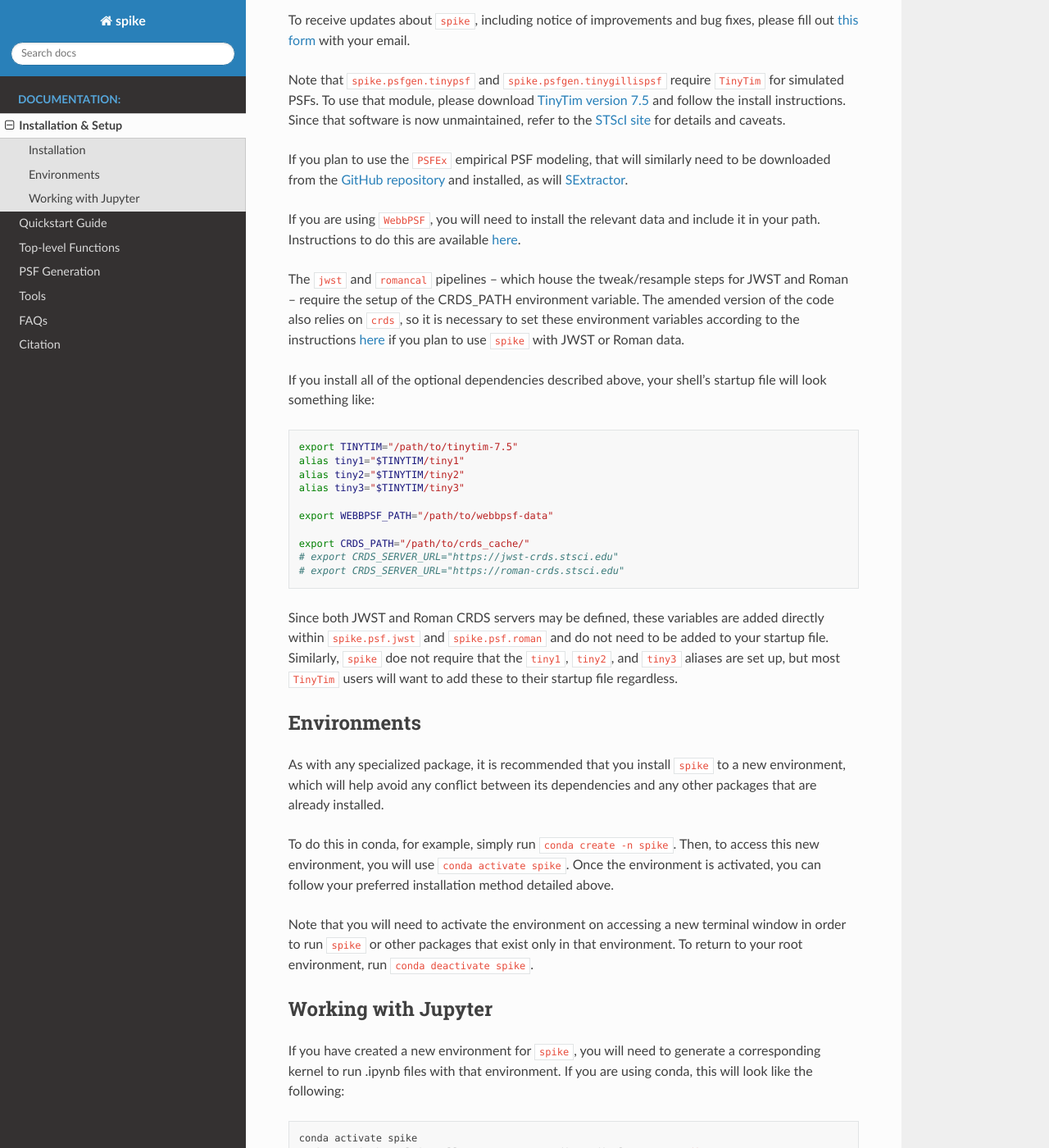
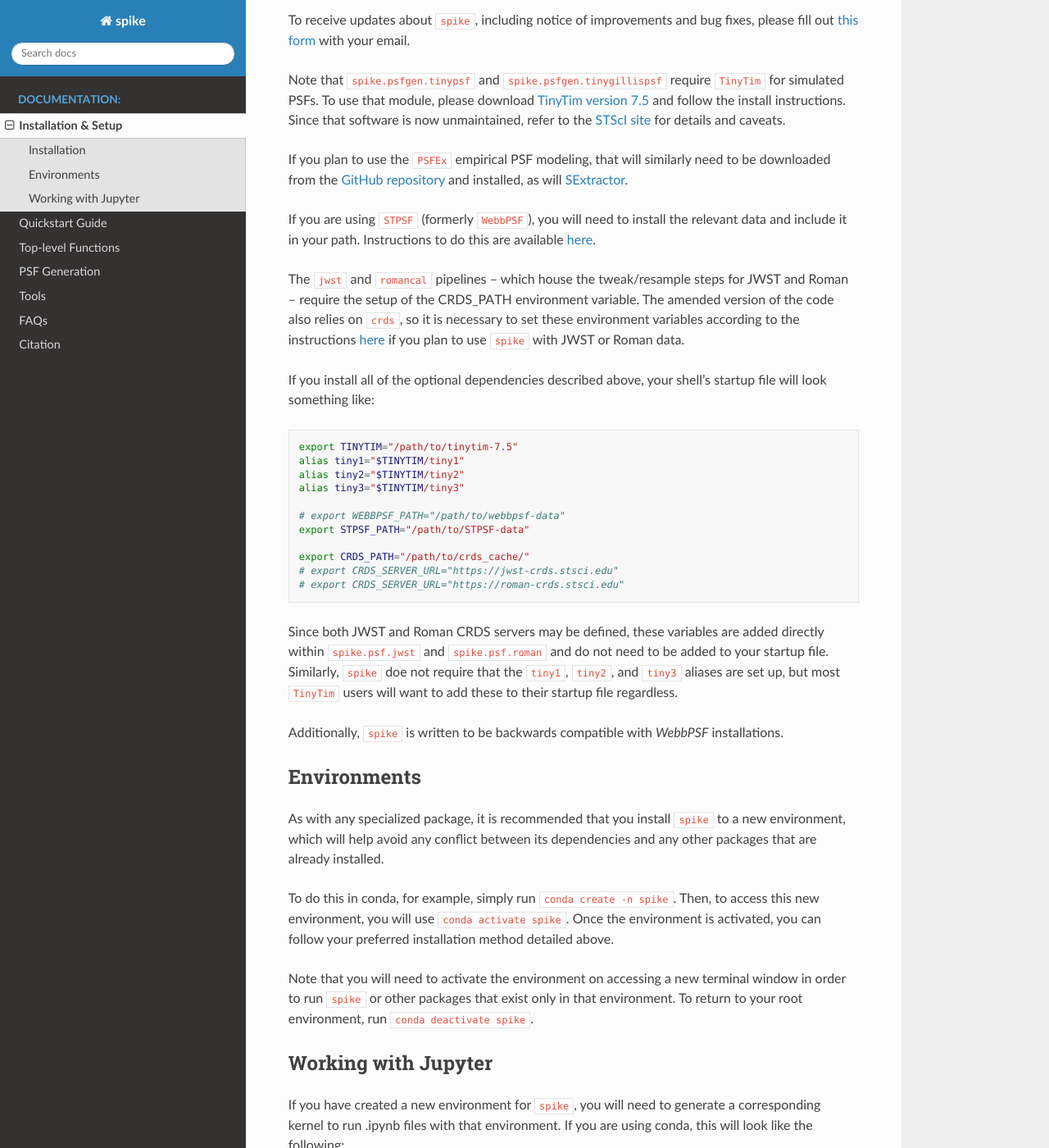
Before and after one commit to avapolzin/spike, a Sphinx documentation site: the page built from docs/install.rst, in a window 1280 px wide and 1400 px high, scrolled down 466 px. Shown: the whole window at 82% size. Built offline with Sphinx 7.4.7 and the Read the Docs theme 3.1.0, drawn with Linux system fonts in a browser that asks for light colours; pages that are not in the unit, such as notebooks, are missing from menus; some of the changed text lies outside the part shown.

Commit message:
update to 1.0.7 with STPSF compatability

```diff
--- a/docs/citation.rst
+++ b/docs/citation.rst
@@ -12,7 +12,7 @@ If you use this package or the scripts in this repository in a publication, plea
 * if you use ``spike`` with Roman data: ``romancal`` (`Roman calibration pipeline developers 2024 <https://github.com/spacetelescope/romancal>`_)
 * if you use ``TinyTim`` model PSFs: ``TinyTim`` (`Krist et al. 2011 <https://ui.adsabs.harvard.edu/abs/2011SPIE.8127E..0JK/abstract>`_)
 * if you use ``TinyTim`` model PSFs with the Gillis et al. modification: ``TinyTim`` (`Krist et al. 2011 <https://ui.adsabs.harvard.edu/abs/2011SPIE.8127E..0JK/abstract>`_) + `Gillis (2019) <https://bitbucket.org/brgillis/tinytim_psfs/src/master/>`_/`Gillis et al. (2020) <https://ui.adsabs.harvard.edu/abs/2020MNRAS.496.5017G/abstract>`_
-* if you use ``WebbPSF`` model PSFs: ``WebbPSF`` (Perrin et al. `2012 <https://ui.adsabs.harvard.edu/abs/2012SPIE.8442E..3DP/abstract>`_; `2014 <https://ui.adsabs.harvard.edu/abs/2014SPIE.9143E..3XP/abstract>`_; `2024 <https://github.com/spacetelescope/webbpsf>`_)
+* if you use ``STPSF`` (formerly ``WebbPSF``) model PSFs: ``STPSF`` `Perrin et al (2025) <https://github.com/spacetelescope/stpsf>`_, ``WebbPSF`` (Perrin et al. `2012 <https://ui.adsabs.harvard.edu/abs/2012SPIE.8442E..3DP/abstract>`_; `2014 <https://ui.adsabs.harvard.edu/abs/2014SPIE.9143E..3XP/abstract>`_; `2024 <https://github.com/spacetelescope/webbpsf>`_)
 * if you use ``PSFEx`` to generate empirical PSFs: ``PSFEx`` (Bertin `2011 <https://ui.adsabs.harvard.edu/abs/2011ASPC..442..435B/abstract>`_; `2013 <https://ui.adsabs.harvard.edu/abs/2013ascl.soft01001B/abstract>`_) and ``SExtractor`` (`Bertin & Arnauts 1996 <https://ui.adsabs.harvard.edu/abs/1996A%26AS..117..393B/abstract>`_)
 * if you use ePSFs: ``photutils`` (`Bradley et al. 2024 <https://zenodo.org/records/13989456>`_) and `Anderson & King (2000) <https://ui.adsabs.harvard.edu/abs/2000PASP..112.1360A/abstract>`_/`Anderson (2016) <https://ui.adsabs.harvard.edu/abs/2016wfc..rept...12A/abstract>`_
 * if you use STDPSFs: ``photutils`` (`Bradley et al. 2024 <https://zenodo.org/records/13989456>`_) and `Anderson (2016) <https://ui.adsabs.harvard.edu/abs/2016wfc..rept...12A/abstract>`_ + the relevant instrument paper -- MIRI (`Libralato et al. 2024 <https://ui.adsabs.harvard.edu/abs/2024PASP..136c4502L/abstract>`_); NIRISS (`Libralato et al. 2023 <https://ui.adsabs.harvard.edu/abs/2023ApJ...950..101L/abstract>`_)
--- a/docs/conf.py
+++ b/docs/conf.py
@@ -10,7 +10,7 @@ copyright = '2024, Ava Polzin'
 author = 'Ava Polzin'
 root_doc = 'index'
 
-release = '1.0.6'
+release = '1.0.7'
 
 extensions = [
 	'sphinx_rtd_theme',
--- a/docs/install.rst
+++ b/docs/install.rst
@@ -23,7 +23,7 @@ Note that ``spike.psfgen.tinypsf`` and ``spike.psfgen.tinygillispsf`` require ``
 
 If you plan to use the ``PSFEx`` empirical PSF modeling, that will similarly need to be downloaded from the `GitHub repository <https://github.com/astromatic/psfex>`_ and installed, as will `SExtractor <https://github.com/astromatic/sextractor>`_.
 
-If you are using ``WebbPSF``, you will need to install the relevant data and include it in your path. Instructions to do this are available `here <https://webbpsf.readthedocs.io/en/latest/installation.html#data-install>`_.
+If you are using ``STPSF`` (formerly ``WebbPSF``), you will need to install the relevant data and include it in your path. Instructions to do this are available `here <https://stpsf.readthedocs.io/en/latest/installation.html>`_.
 
 The ``jwst`` and ``romancal`` pipelines -- which house the tweak/resample steps for JWST and Roman -- require the setup of the CRDS_PATH environment variable. The amended version of the code also relies on ``crds``, so it is necessary to set these environment variables according to the instructions `here <https://jwst-pipeline.readthedocs.io/en/latest/jwst/user_documentation/reference_files_crds.html>`_ if you plan to use ``spike`` with JWST or Roman data.
 
@@ -36,13 +36,16 @@ If you install all of the optional dependencies described above, your shell's st
 	alias tiny2="$TINYTIM/tiny2"
 	alias tiny3="$TINYTIM/tiny3"
 
-	export WEBBPSF_PATH="/path/to/webbpsf-data"
+	# export WEBBPSF_PATH="/path/to/webbpsf-data"
+	export STPSF_PATH="/path/to/STPSF-data"
 
 	export CRDS_PATH="/path/to/crds_cache/"
 	# export CRDS_SERVER_URL="https://jwst-crds.stsci.edu"
 	# export CRDS_SERVER_URL="https://roman-crds.stsci.edu"
 
 Since both JWST and Roman CRDS servers may be defined, these variables are added directly within ``spike.psf.jwst`` and ``spike.psf.roman`` and do not need to be added to your startup file. Similarly, ``spike`` doe not require that the ``tiny1``, ``tiny2``, and ``tiny3`` aliases are set up, but most ``TinyTim`` users will want to add these to their startup file regardless.
+
+Additionally, ``spike`` is written to be backwards compatible with `WebbPSF` installations.
 
 
 Environments
@@ -89,11 +92,12 @@ One common issue with ipython kernels is that they do not inherit the environmen
 	 },
 	 "env": {
 	    "TINYTIM": "${TINYTIM}",
-	    "WEBBPSF_PATH": "${WEBBPSF_PATH}",
+	    "STPSF_PATH": "${STPSF_PATH}",
 	    "CRDS_PATH": "${CRDS_PATH}"
 	 }
 	}
 
+If you are still using ``WebbPSF`` instead of ``STPSF``, your key/value pair will be ``"WEBBPSF_PATH": "${WEBBPSF_PATH}"`` instead of ``"STPSF_PATH": "${STPSF_PATH}"``.
 
 In my experience, this works for notebooks instantiated from the command line or an IDE, but does not consistently work with, e.g., the JupyterLab application. See also `this discussion <https://stackoverflow.com/questions/37890898/how-to-set-env-variable-in-jupyter-notebook>`_ for other ways to set up environment variables with Jupyter kernels.
 
--- a/docs/quickstart.rst
+++ b/docs/quickstart.rst
@@ -3,7 +3,7 @@
 Quickstart Guide
 ================
 
-``spike`` is intended to be simple to use. At minimum, one just needs to a working directory and object coordinates to begin. The working directory should be structured to include CTE-corrected, but not yet combined .fits files from a single instrument on a single telescope. For example:
+``spike`` is intended to be simple to use. At minimum, one just needs to a working directory and object coordinates to begin. The working directory should be structured to include calibrated, but not yet combined .fits files from a single instrument on a single telescope. For example:
 
 .. code-block:: python
 
--- a/docs/requirements.txt
+++ b/docs/requirements.txt
@@ -21,3 +21,4 @@ spherical-geometry
 stdatamodels==2.2.0
 tweakwcs
 webbpsf
+stpsf
--- a/docs/requirements_version.txt
+++ b/docs/requirements_version.txt
@@ -137,6 +137,7 @@ tzdata==2024.2
 urllib3==2.3.0
 wcwidth==0.2.13
 webbpsf==1.5.0
+stpsf==2.0.0
 webencodings==0.5.1
 xyzservices==2024.9.0
 zipp==3.21.0
--- a/setup.py
+++ b/setup.py
@@ -5,7 +5,7 @@ pypi_descrip = (spike_home / "README.md").read_text()
 
 setuptools.setup(
 	name = "spike-psf",
-	version = "1.0.6",
+	version = "1.0.7",
 	author = "Ava Polzin",
 	author_email = "apolzin@uchicago.edu",
 	description = "Drizzle/resample HST, JWST, and Roman PSFs for improved analyses.",
@@ -26,7 +26,8 @@ setuptools.setup(
 	"drizzlepac @ git+https://github.com/spacetelescope/drizzlepac.git",
 	"gwcs",
 	"jsonschema", "matplotlib", "numpy", "photutils", "psutil", "pyyaml", "roman-datamodels",
-	"scipy", "spherical-geometry", "stdatamodels==2.2.0", "tweakwcs", "webbpsf"],
+	"scipy", "spherical-geometry", "stdatamodels==2.2.0", "tweakwcs",
+	"stpsf"],
 	package_data={'spike': ['configs/*/*']},
 	long_description=pypi_descrip,
     long_description_content_type='text/markdown'
```
Also changed, not shown: README.md (+5 -2 lines), paper/paper.md (+2 -2 lines), example_notebooks/README.md, 6 other files.
